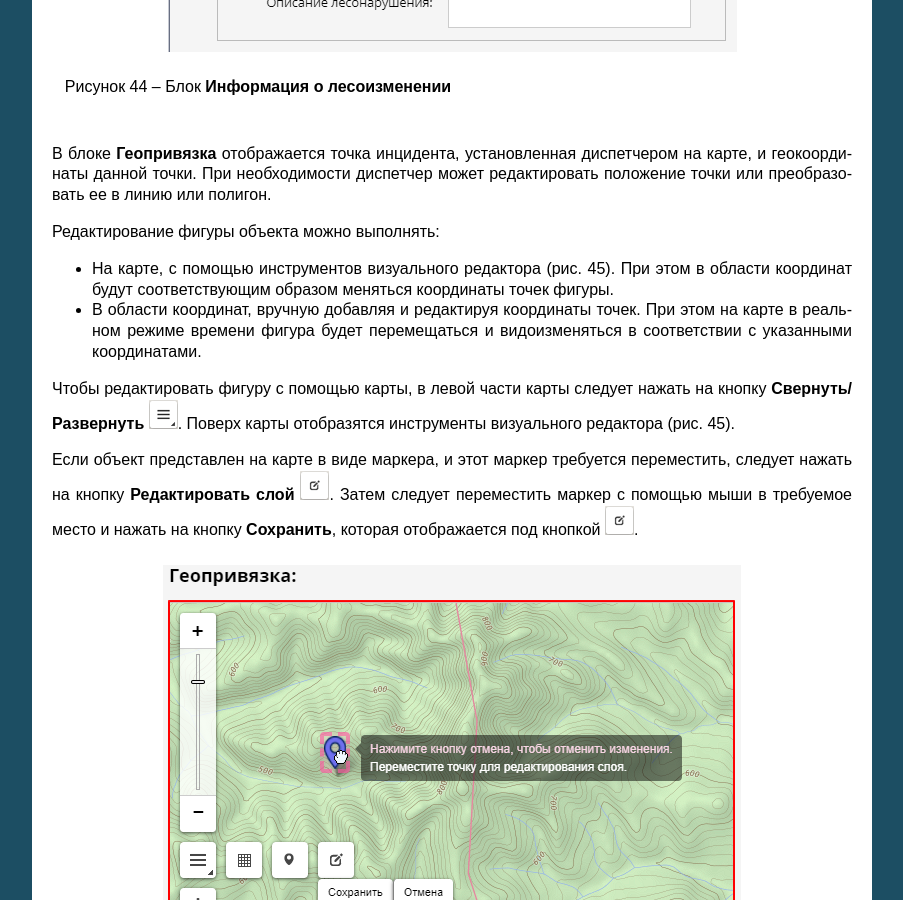
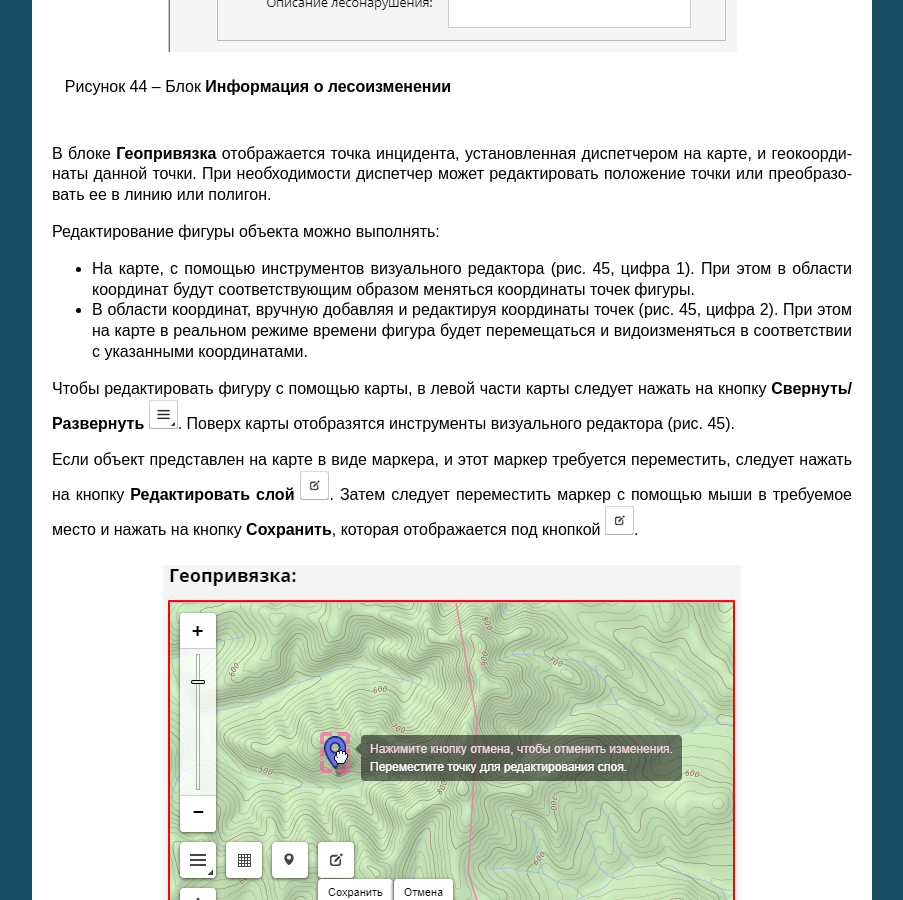
Before and after one commit to citoruspm/kedrsys, a Sphinx documentation site: the page built from source/kedr.rst, in a window 1280 px wide and 900 px high, scrolled down 32607 px. Shown: the whole window, without its empty margins (198-1101 px from the left). Built offline with Sphinx 7.4.7, drawn with Linux system fonts in a browser that asks for light colours; formulas are drawn with MathJax 3; some of the changed text lies outside the part shown.

Commit message:
Add files via upload

```diff
--- a/source/kedr.rst
+++ b/source/kedr.rst
@@ -1237,12 +1237,12 @@
 - **Регион**, **Муниципальный район**, **Лесничество**, **Участковое лесничество**, **Квартал**, **Выдел** - эти поля заполняются системой автоматически. Данные вычисляются по геокоординатам точки, установленной на карте.
 - **Принадлежность лесов** - в данном выпадающем списке следует указать, к какой категории земель относятся леса, в которых произошел инцидент:
 
-  - Леса на землях обороны и безопасности;
-  - Леса, находящиеся в ведении Рослесхоза;
-  - Леса на землях особо охраняемых террторий;
-  - Леса на землях иных категорий;
-  - Леса субъектов;
-  - Оленьи пастбища.
+      -  Леса на землях обороны и безопасности;
+      -  Леса, находящиеся в ведении Рослесхоза;
+      -  Леса на землях особо охраняемых террторий;
+      -  Леса на землях иных категорий;
+      -  Леса субъектов;
+      -  Оленьи пастбища.
 - **Арендатор** - если на участок, на котором установлена точка, оформлен договор аренды, то в данном поле следует указать наименование компании-арендатора. Наименование можно выбрать из выпадающего списке или указать в поле вручную.
 - **Источник** - в данном выпадающем списке следует выбрать значение **Телефон**, если сигнал поступил по телефону или **Эл. почта**, если сигнал поступил по электронной почте.
 - **Номер** - номер, присвоенный сигналу.
@@ -1260,8 +1260,8 @@
 
 Редактирование фигуры объекта можно выполнять:
 
--   На карте, с помощью инструментов визуального редактора (рис. 45). При этом в области координат будут соответствующим образом меняться координаты точек фигуры.
--   В области координат, вручную добавляя и редактируя координаты точек. При этом на карте в реальном режиме времени фигура будет перемещаться и видоизменяться в соответствии с указанными координатами.
+-   На карте, с помощью инструментов визуального редактора (рис. 45, цифра 1). При этом в области координат будут соответствующим образом меняться координаты точек фигуры.
+-   В области координат, вручную добавляя и редактируя координаты точек (рис. 45, цифра 2). При этом на карте в реальном режиме времени фигура будет перемещаться и видоизменяться в соответствии с указанными координатами.
 
 Чтобы редактировать фигуру с помощью карты, в левой части карты следует нажать на кнопку **Свернуть/Развернуть** |image29|. Поверх карты отобразятся инструменты визуального редактора (рис. 45).
 
```
Also changed, not shown: other parts of source/kedr.rst (+6 -5 lines).
